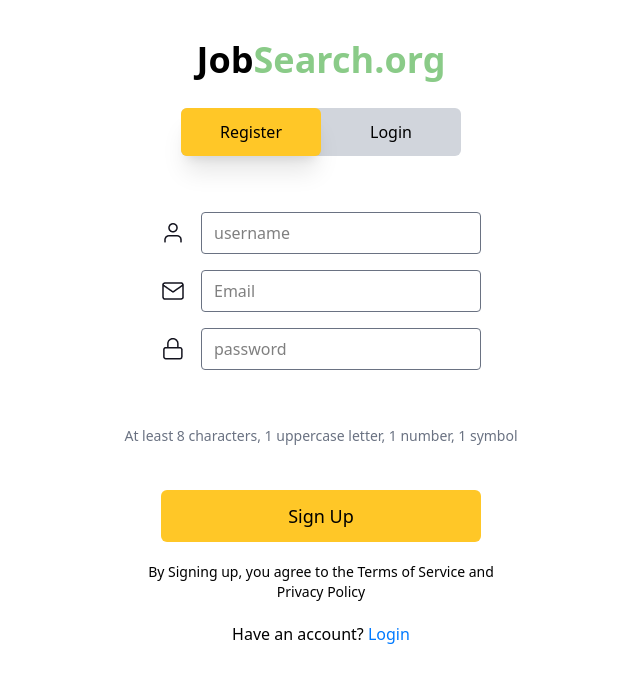
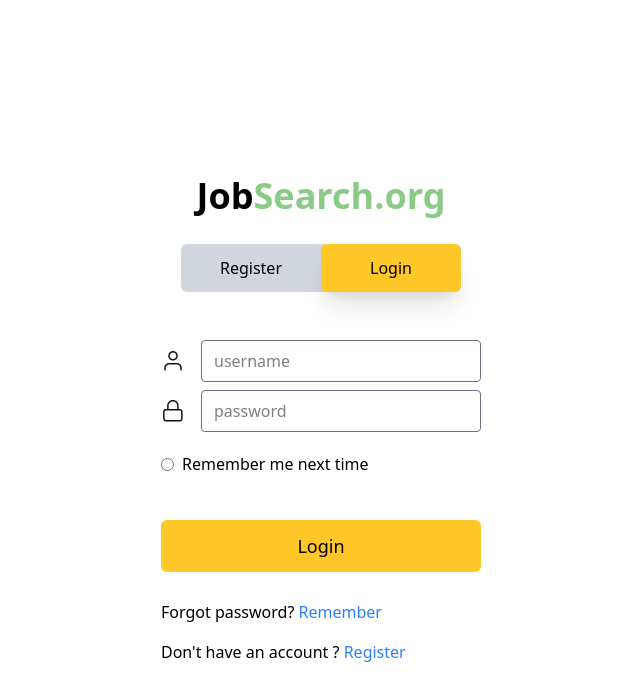
Before and after one commit to zayn-tech-info/jobber, a React (Vite) app: page /signup in a window 1280 px wide. Both pictures are taken after a click on the button "Login". Shown: the top 700 px of the page, without its empty margins (319-959 px from the left). Built offline with nearby package versions, Linux system fonts and the light colour scheme.

Commit message:
Make the sign up functional but making it switch to login in the same page

```diff
--- a/src/pages/Signup.jsx
+++ b/src/pages/Signup.jsx
@@ -1,56 +1,132 @@
 import React from "react";
 import Form from "../components/Form";
 import { Link } from "react-router-dom";
+import { useState, useEffect } from "react";
 import { User, Mail, Password } from "../utils/index.js";
 
-const signup = () => {
+const Signup = () => {
+  const [login, setLogin] = useState(false);
+
+  function renderLogin(e) {
+    JSON.stringify(localStorage.setItem("login", true));
+    e.preventDefault();
+    setLogin(true);
+  }
+
+  function renderSignup(e) {
+    JSON.stringify(localStorage.setItem("login", false));
+    e.preventDefault();
+    setLogin(false);
+  }
+
+  useEffect(() => {
+    const loginStatus = JSON.parse(localStorage.getItem("login"));
+    if (loginStatus) {
+      setLogin(true);
+    } else {
+      setLogin(false);
+    }
+  }, []);
+
   return (
-    <div>
+    <div className="flex justify-center items-center h-screen">
       <div>
         <div>
           <p className="text-4xl font-bold text-center mt-10">
             Job<span className="text-[#8ACB88] ">Search.org</span>
           </p>
           <div className="bg-gray-300 mx-auto flex rounded-md my-7 justify-center items-center w-70">
-            <button className="bg-[#FFC727] shadow-xl font-medium  rounded-md flex-1 py-3">
+            <button
+              onClick={renderSignup}
+              className={
+                login
+                  ? `flex-1 py-3 font-medium`
+                  : `bg-[#FFC727] shadow-xl font-medium  rounded-md flex-1 py-3`
+              }
+            >
               Register
             </button>
-            <button className="flex-1 py-3 font-medium">Login</button>
+            <button
+              onClick={renderLogin}
+              className={
+                login
+                  ? `bg-[#FFC727] shadow-xl font-medium  rounded-md flex-1 py-3`
+                  : `flex-1 py-3 font-medium`
+              }
+            >
+              Login
+            </button>
           </div>
         </div>
-        <div className="mx-auto flex justify-center my-12">
+        <div className="mx-auto flex justify-center mt-10">
           <form action="">
+            {login ? (
+              <div>
+                <Form src={User} type="text" placeholder="username" />
+                <Form src={Password} type="password" placeholder="password" />
+              </div>
+            ) : (
+              <div>
                 <div className="space-y-4">
                   <Form src={User} type="text" placeholder="username" />
                   <Form src={Mail} type="email" placeholder="Email" />
                   <Form src={Password} type="password" placeholder="password" />
                 </div>
+              </div>
+            )}
           </form>
         </div>
+        {login ? (
+          <div>
+            <div className="flex mt-3 items-center gap-2">
+              <input type="radio" />
+              <p>Remember me next time</p>
+            </div>
+          </div>
+        ) : (
+          <div>
             <p className="text-sm text-center text-gray-500">
               At least 8 characters, 1 uppercase letter, 1 number, 1 symbol
             </p>
+          </div>
+        )}
 
         <div className="w-80 mx-auto my-4 mb-4x">
           <Link to="/onboarding2">
             <button className="bg-[#FFC727] font-medium text-lg py-3 px-8 rounded-md w-full mt-7">
-              <p>Sign Up</p>
+              {login ? "Login" : "Sign Up"}
             </button>
           </Link>
         </div>
+        {login ? (
+          <div>
+            <div className="space-y-4 mt-7">
+              <p>
+                Forgot password?<span className="text-blue-500"> Remember</span>
+              </p>
+              <p>
+                Don't have an account ?{" "}
+                <span onClick={renderSignup} className="text-blue-500">
+                  Register
+                </span>
+              </p>
+            </div>
+          </div>
+        ) : (
           <div className="text-center mt-5">
-          <p className="text-sm">
+            <p className="text-sm text-gray-500">
               By Signing up, you agree to the{" "}
               <span className="font-medium">Terms of Service</span> and <br />{" "}
               <span className="font-medium">Privacy Policy</span>{" "}
             </p>
-        </div>
-        <p className="text-center mt-5 my-3">
+            <p onClick={renderLogin} className="text-center mt-5 my-3">
               Have an account? <span className="text-[#007AFF] ">Login</span>
             </p>
+          </div>
+        )}
       </div>
     </div>
   );
 };
 
-export default signup;
+export default Signup;
```
Lines whose indentation alone changed are shown as unchanged.
